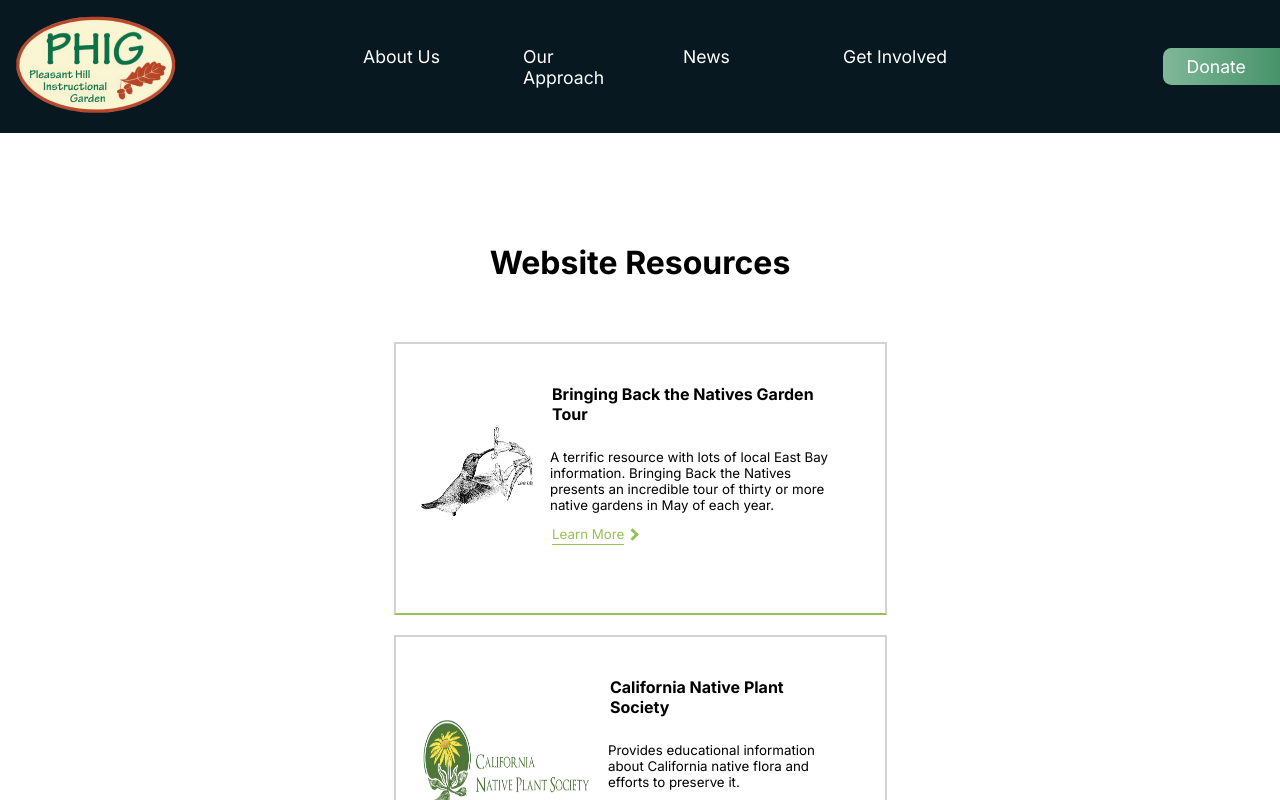
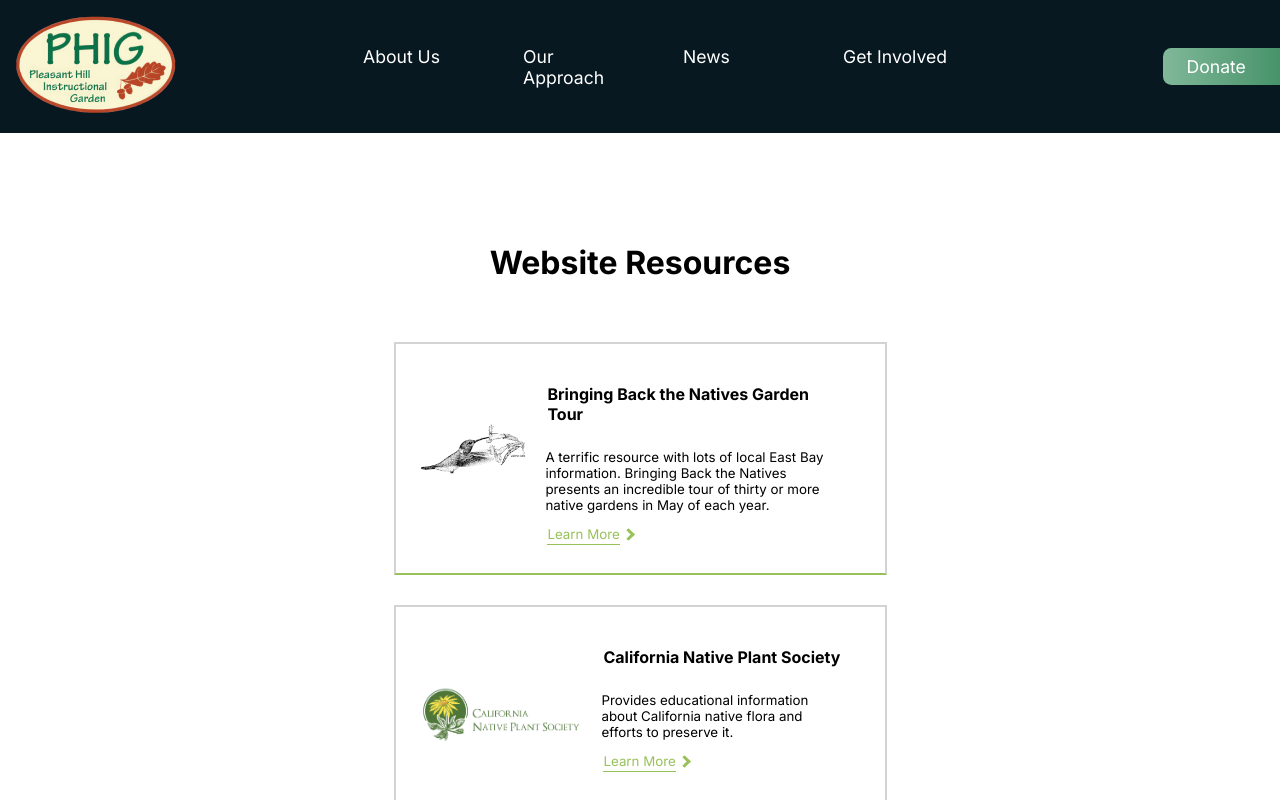
Before and after one commit to ramitaarora/phig-website, a React (Create React App) app: page /resources/websites in a window 1280 px wide. Shown: the top 800 px of the page. Built offline with nearby package versions, Linux system fonts and the light colour scheme; a web font is replaced by a local one.

Commit message:
website resources images fixed (Hujoe)

```diff
--- a/src/HujoeStyle.css
+++ b/src/HujoeStyle.css
@@ -212,10 +212,17 @@
 
 }
 .websiteresourseimage{
-    margin: 50px;
+    /* margin: 50px;
     margin-left: -17px;
     margin-top: 40px;
     height: 95px;
+    width: 380px; */
+}
+.websiteresourseimagediv{
+    margin: 20px;
+    margin-left: -17px;
+    margin-top: 40px;
+    height: 75px;
     width: 380px;
 }
 .learnmore {
--- a/src/components/WebsiteResource.jsx
+++ b/src/components/WebsiteResource.jsx
@@ -3,7 +3,7 @@ import { css } from '@emotion/css';
 export default function WebsiteResource({ name, description, image, link }) {
     return (
         <div id="website-resource" className={css`display: flex; justify-content: space-evenly`}>
-            <div>
+            <div className='websiteresourseimagediv'>
                 <img className='websiteresourseimage' src={image} alt={name} />
             </div>
             <div>
--- a/src/pages/WebsiteResources.jsx
+++ b/src/pages/WebsiteResources.jsx
@@ -43,7 +43,7 @@ export default function WebsiteResources() {
 
             <main className={css`display: flex; flex-wrap: wrap; justify-content: space-evenly;margin:200px`}>
                 {websiteResources.map((resource, index) =>
-                    <div key={index} className={css`height:273px;width: 493px; margin:10px;margin-bottom:10px;border: 2px solid lightgrey; padding: 40px; border-bottom:2px solid #97C159 `}>
+                    <div key={index} className={css`height:233px;width: 493px; margin:10px;margin-bottom:20px;border: 2px solid lightgrey; padding: 40px; border-bottom:2px solid #97C159 `}>
                         <WebsiteResource name={resource.name} description={resource.description} image={resource.image} link={resource.link} />
                     </div>
                 )}
```
